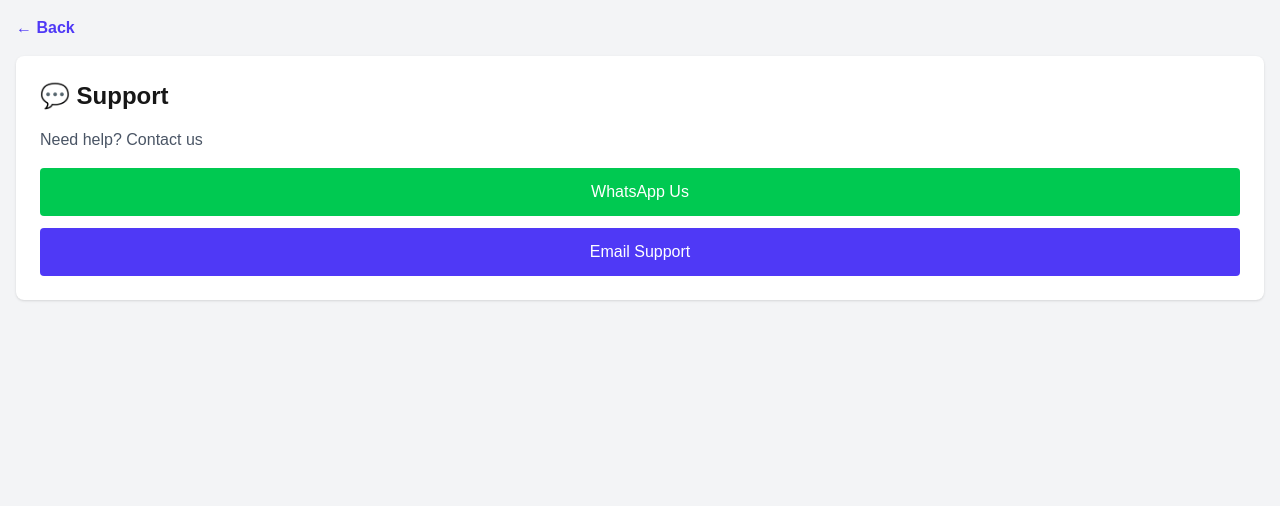
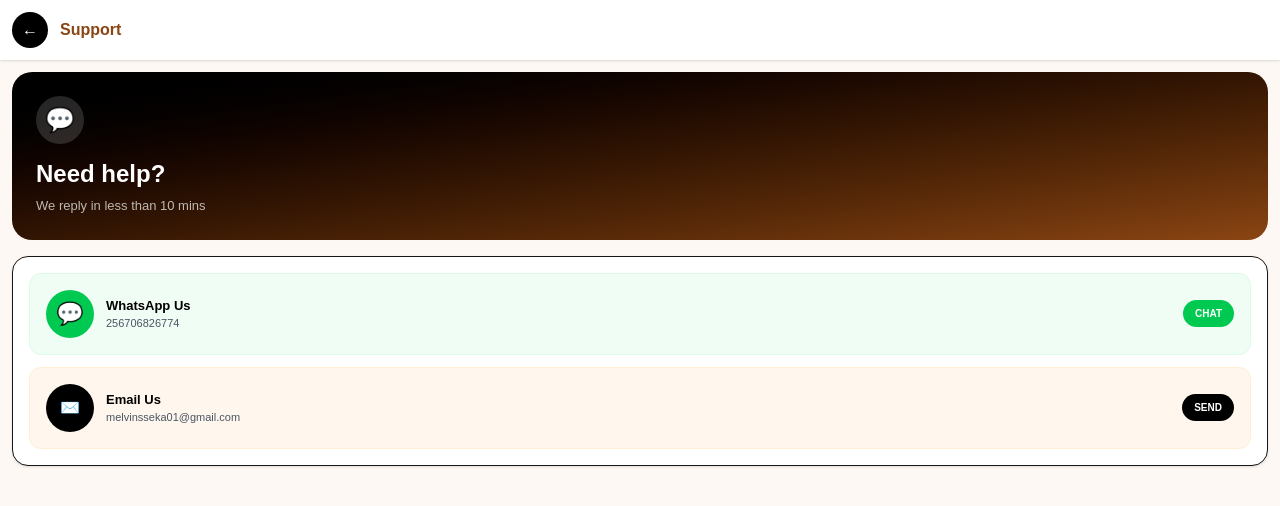
Before and after one commit to ssekanjakko-bot/Sanell, a Next.js app: page /support in a window 1280 px wide. Shown: the top 506 px of the page. Built offline with nearby package versions, Linux system fonts and the light colour scheme.

Commit message:
Update page.tsx

```diff
--- a/app/support/page.tsx
+++ b/app/support/page.tsx
@@ -1,14 +1,39 @@
 import Link from 'next/link';
+
 export default function Support() {
-          return (
-                    <main className="min-h-screen bg-gray-100 p-4">
-                              <Link href="/" className="text-indigo-600 font-semibold">← Back</Link>
-                              <div className="bg-white rounded-lg shadow p-6 mt-4">
-                                        <h1 className="text-2xl font-bold mb-4">💬 Support</h1>
-                                        <p className="text-gray-600 mb-4">Need help? Contact us</p>
-                                        <a href="https://wa.me/256706826774" target="0706826774" className="block bg-green-500 text-white p-3 rounded text-center mb-3">WhatsApp Us</a>
-                                        <a href="mailto:support@sanel.com" className="block bg-indigo-600 text-white p-3 rounded text-center">Email Support</a>
-                              </div>
-                    </main>
-          );
+  const MY_EMAIL = "melvinsseka01@gmail.com"; // <-- PUT YOUR REAL GMAIL HERE
+  const MY_WHATSAPP = "256706826774";
+  return (
+    <main className="min-h-screen bg-[#FDF8F3]">
+      <div className="bg-white sticky top-0 z-10 shadow-sm p-3 flex items-center gap-3">
+        <Link href="/" className="bg-black text-white w-9 h-9 rounded-full flex items-center justify-center">←</Link>
+        <span className="font-bold text-[16px]" style={{color: '#8B4513'}}>Support</span>
+      </div>
+      <div className="p-3">
+        <div className="bg-gradient-to-br from-black to-[#8B4513] rounded-[20px] p-6 text-white">
+          <div className="w-12 h-12 bg-white/15 rounded-full flex items-center justify-center text-[24px]">💬</div>
+          <h1 className="text-[24px] font-black mt-3">Need help?</h1>
+          <p className="text-white/70 text-[13px] mt-1">We reply in less than 10 mins</p>
+        </div>
+        <div className="bg-white rounded-2xl border shadow-sm p-4 mt-4 space-y-3">
+          <a href={`https://wa.me/${MY_WHATSAPP}`} target="_blank" className="flex items-center gap-3 bg-[#F0FDF4] border border-green-100 rounded-xl p-4">
+            <div className="w-12 h-12 bg-green-500 rounded-full flex items-center justify-center text-white text-[22px]">💬</div>
+            <div className="flex-1">
+              <p className="font-bold text-[13px] text-black">WhatsApp Us</p>
+              <p className="text-[11px] text-gray-600">{MY_WHATSAPP}</p>
+            </div>
+            <span className="bg-green-500 text-white text-[10px] font-black px-3 py-1.5 rounded-full">CHAT</span>
+          </a>
+          <a href={`mailto:${MY_EMAIL}`} className="flex items-center gap-3 bg-[#FFF7ED] border border-orange-100 rounded-xl p-4">
+            <div className="w-12 h-12 bg-black rounded-full flex items-center justify-center text-white">✉️</div>
+            <div className="flex-1">
+              <p className="font-bold text-[13px] text-black">Email Us</p>
+              <p className="text-[11px] text-gray-600">{MY_EMAIL}</p>
+            </div>
+            <span className="bg-black text-white text-[10px] font-black px-3 py-1.5 rounded-full">SEND</span>
+          </a>
+        </div>
+      </div>
+    </main>
+  );
 }
```
